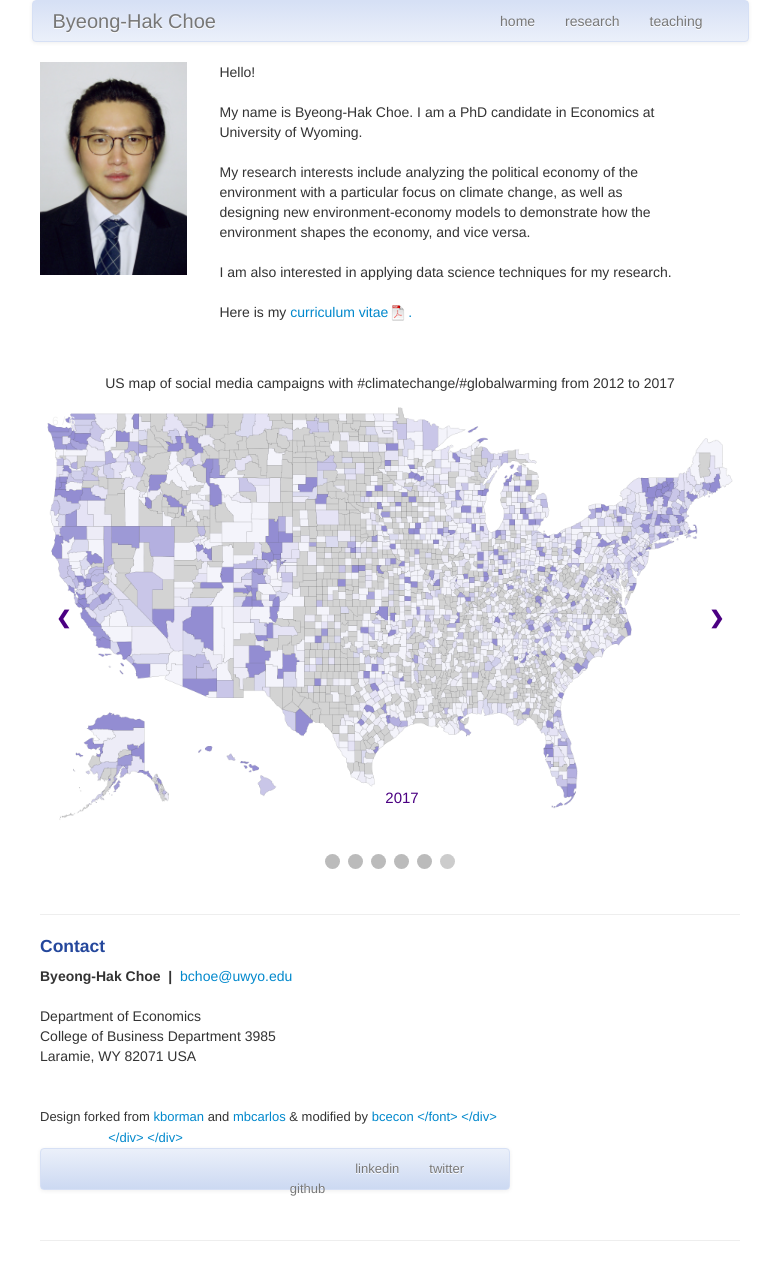
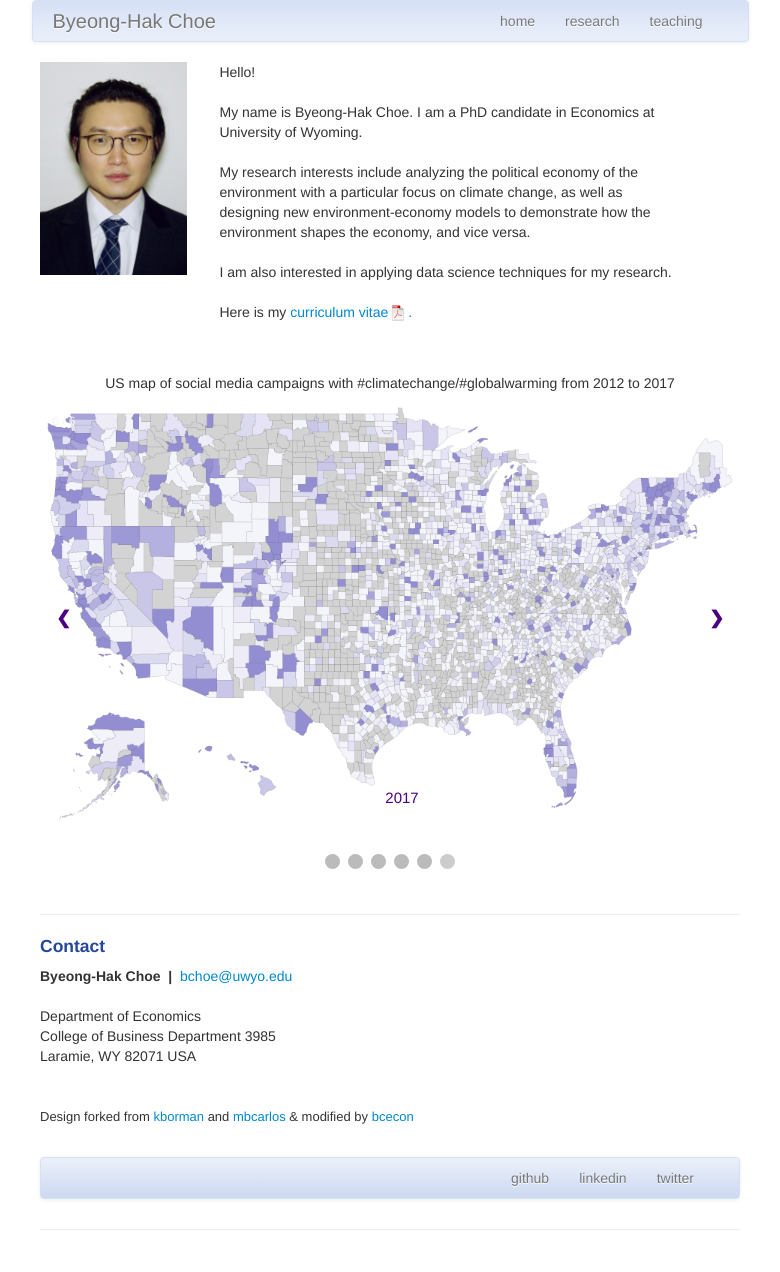
Before and after one commit to Erikwoj/bcecon.github.io, a Jekyll site: the page built from index.md, in a window 1280 px wide. Shown: the whole page, without its empty margins (250-1030 px from the left). Built offline with Jekyll 4.4.1, drawn with Linux system fonts in a browser that asks for light colours.

Commit message:
update my website

```diff
--- a/index.md
+++ b/index.md
@@ -128,7 +128,7 @@ function showSlides(n) {
             Laramie, WY 82071 USA <br>
             <br/>
             <br/>
-            <font size="-1">Design forked from <a href="https://github.com/kbroman/kbroman.github.io">kborman</a> and <a href="https://github.com/mbcarlos/simple_academic_website">mbcarlos</a> & modified by <a href="https://github.com/bcecon/">bcecon </font>
+            <font size="-1">Design forked from <a href="https://github.com/kbroman/kbroman.github.io">kborman</a> and <a href="https://github.com/mbcarlos/simple_academic_website">mbcarlos</a> & modified by <a href="https://github.com/bcecon">bcecon</a>  </font>
         </div>
         <div class="span2" style="text-align:left">
         </div>
```
